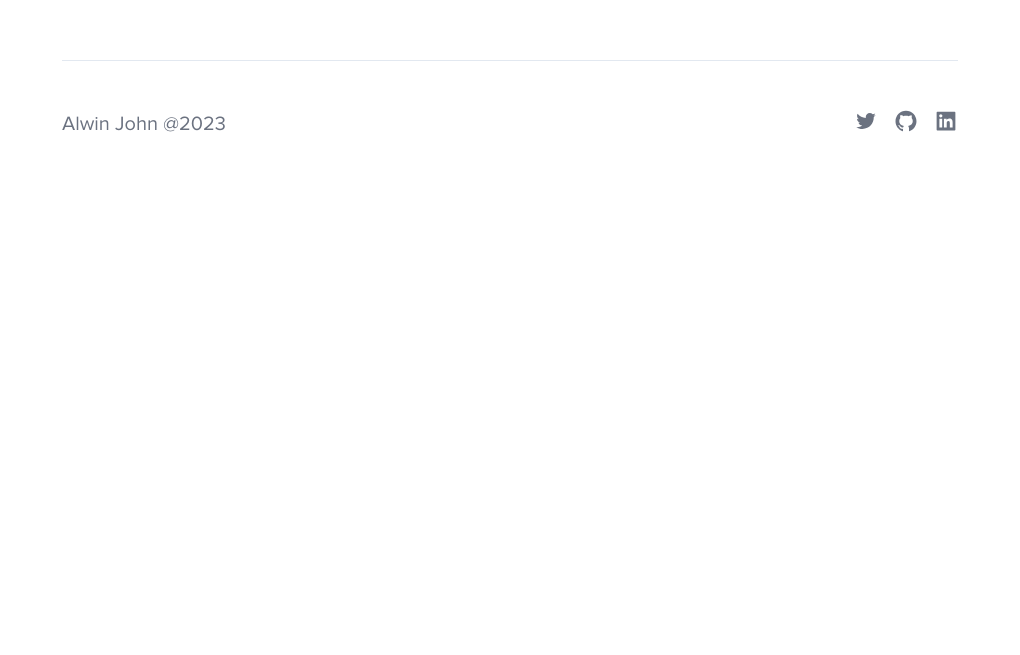
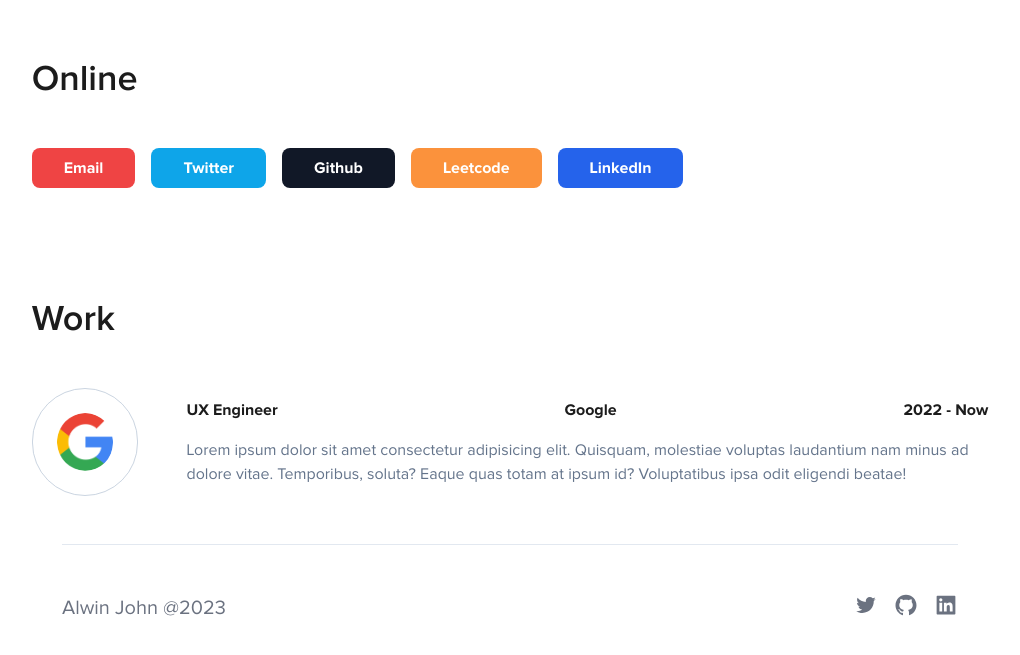
Before and after one commit to Dexters-Hub/alwinjohn.com, a Next.js app: page /about in a window 1280 px wide. Shown: the part 1737-2392 px from the top of the page, without its empty margins (130-1150 px from the left). Before the commit the page ends 1924 px from the top, so only its background shows below. Built offline with nearby package versions, Linux system fonts and the light colour scheme.

Commit message:
feat: added work experience dummy text

```diff
--- a/package.json
+++ b/package.json
@@ -9,7 +9,6 @@
     "lint": "next lint"
   },
   "dependencies": {
-    "@next/font": "^13.4.13",
     "@types/node": "20.4.9",
     "@types/react": "18.2.20",
     "@types/react-dom": "18.2.7",
--- a/src/app/about/page.tsx
+++ b/src/app/about/page.tsx
@@ -21,6 +21,32 @@
             <Image className='z-10 absolute right-0 top-20' src='/images/group.png' alt='A handsome guy' height={550} width={550}/>
 
         </div>
+        <h3 className='col-start-2 col-span-2 font-semibold text-4xl'>Online</h3>
+        <nav className='col-start-2 flex space-x-4 py-12'>
+          <a href='mailto:alwinjohn.com' className='rounded-lg bg-red-500 py-2 px-8 hover:bg-red-500 font-bold text-white'>Email</a>
+          <a href='https://twitter.com/_alwin_john' target='_blank' rel='noreferrer' className="rounded-lg bg-sky-500 py-2 px-8 hover:bg-sky-500 font-bold text-white">Twitter</a>
+          <a href='https://github.com/Dexters-Hub' target='_blank' rel='noreferrer' className="rounded-lg bg-gray-900 py-2 px-8 hover:bg-gray-900 font-bold text-white">Github</a>
+          <a href='https://leetcode.com/Dexters-Hub/' target='_blank' rel='noreferrer' className="rounded-lg bg-orange-400 py-2 px-8 hover:bg-orange-400 font-bold text-white">Leetcode</a>
+          <a href='https://www.linkedin.com/in/alwinjohn/' target='_blank' rel='noreferrer' className="rounded-lg bg-blue-600 py-2 px-8 hover:bg-blue-600 font-bold text-white">LinkedIn</a>
+        </nav>
+
+        <h3 className='col-start-2 col-span-2 font-semibold text-4xl pt-16'>Work</h3>
+
+        <div className='col-start-2 col-span-10 py-12'>
+          <div className='flex items-center'>
+            <div className="inline-block border rounded-full border-slate-300 ">
+              <Image src='/images/google.png' alt='An awesome guy' className='rounded-full p-6 ' height={125} width={125}/>
+            </div>
+            <div className='w-full ml-12'>
+              <div className='flex w-full justify-between font-bold mb-4'>
+                <div>UX Engineer</div>
+                <div>Google</div>
+                <div>2022 - Now</div>
+              </div>
+              <div className='text-slate-500'>Lorem ipsum dolor sit amet consectetur adipisicing elit. Quisquam, molestiae voluptas laudantium nam minus ad dolore vitae. Temporibus, soluta? Eaque quas totam at ipsum id? Voluptatibus ipsa odit eligendi beatae!</div>
+            </div>
+          </div>
+        </div>
     </main>
   </div>
   );
--- a/src/components/Nav/Nav.tsx
+++ b/src/components/Nav/Nav.tsx
@@ -12,7 +12,7 @@
 
             <nav className='flex items-center col-start-3 justify-between text-2xl font-semibold'>
                 <Link href='/about'>About</Link>
-                <Link href='/blogs'>Blogs</Link>
+                <a href='https://blogs.alwinjohn.com' target='_blank' rel='noreferrer'>Blogs</a>
                 <Link href=''>Projects</Link>
                 <Link href=''>Contact</Link>
             </nav>
```
Also changed, not shown: public/images/google.png (added).
